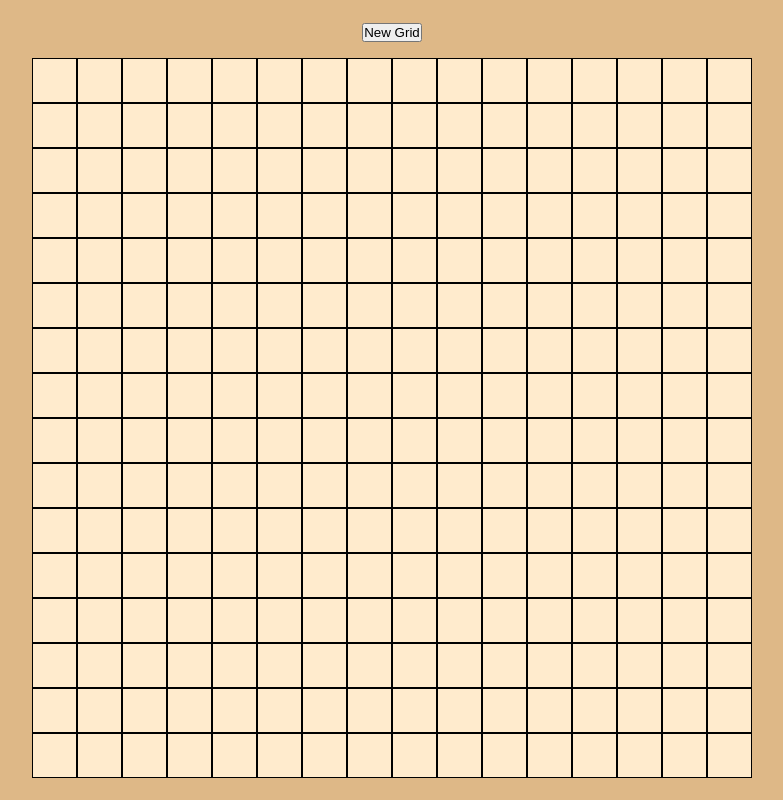
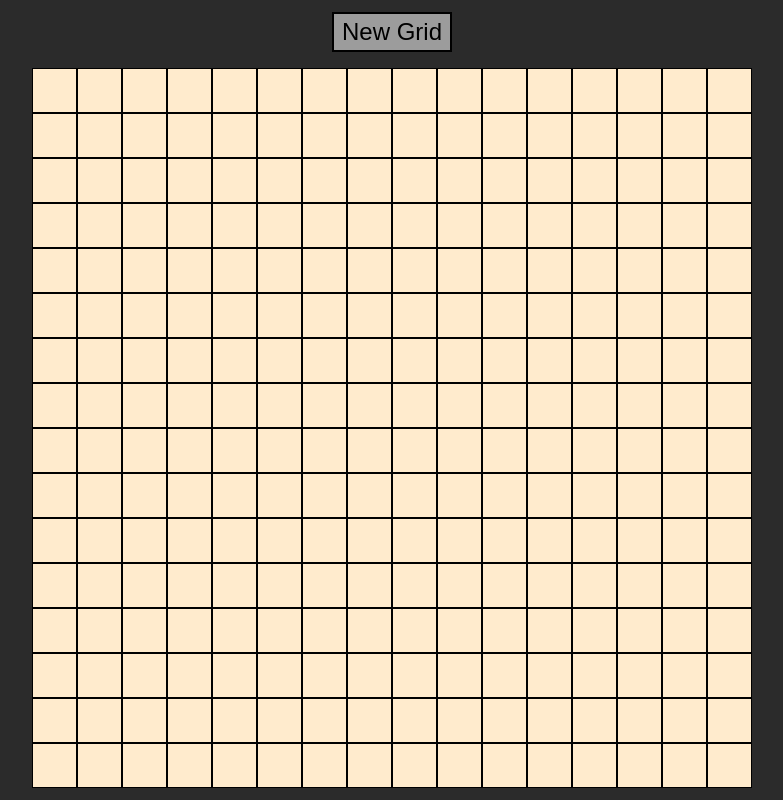
Before and after one commit to Kairu-San/Etch-a-Sketch, a website: page index.html in a window 1280 px wide. Shown: the whole page, without its empty margins (248-1031 px from the left). Drawn offline with Linux system fonts and the light colour scheme.

Commit message:
style: change colors and hover effect

```diff
--- a/style.css
+++ b/style.css
@@ -5,7 +5,7 @@
 }
 
 body {
-    background-color: burlywood;
+    background-color: rgb(43, 43, 43);
     display: flex;
     justify-content: center;
     align-items: center;
@@ -32,4 +32,25 @@ body {
     justify-content: center;
     align-items: center;
     font-size: 1.5vmin;
+    transition: all 0.1s ease;
 }
+
+.square:hover {
+    transform: scale(1.2);
+}
+
+
+#newButton {
+    width: 15vmin;
+    height: 5vmin;
+    font-size: 3vmin;
+    background-color: rgb(156, 156, 156) ;
+    border-style: none;
+    border: solid 2px black;
+    transition: all 0.1s ease;
+}
+
+#newButton:hover {
+    background-color: rgb(201, 201, 201);
+    transform: scale(1.05);
+}
```
